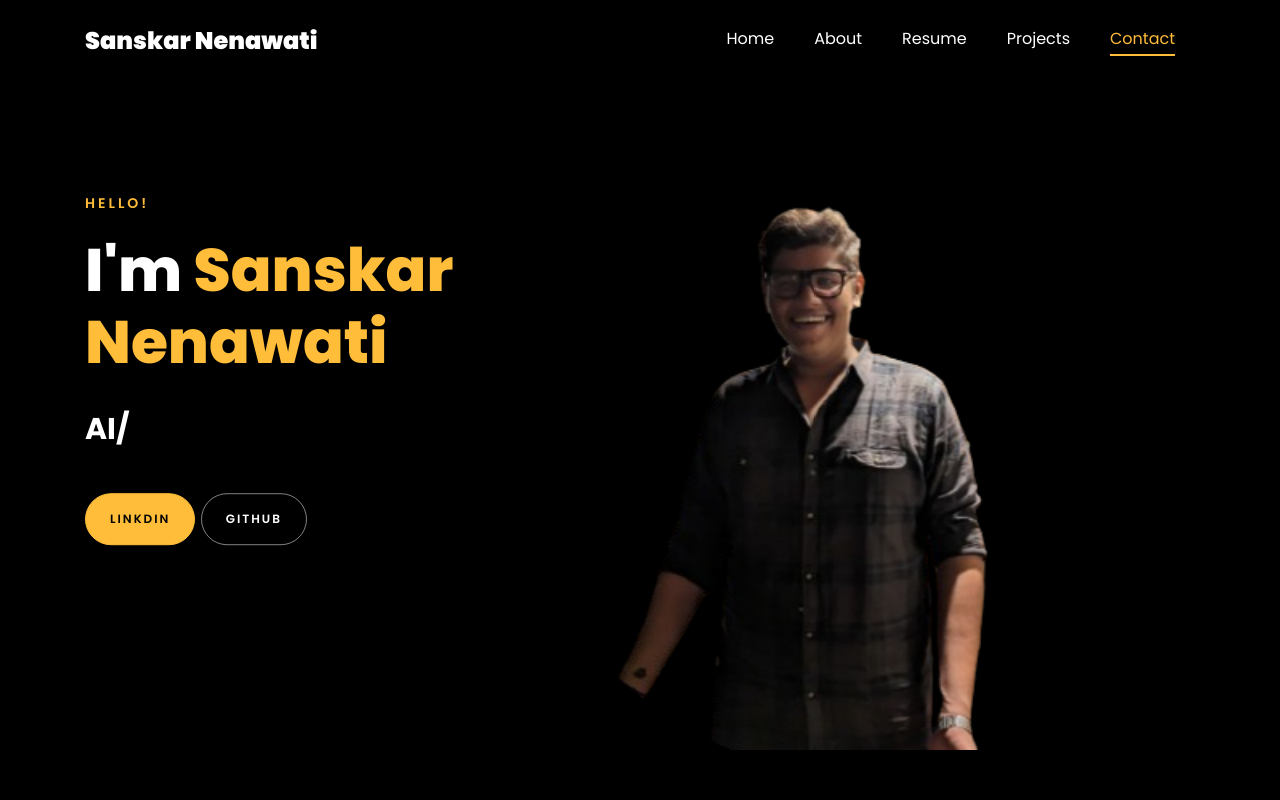
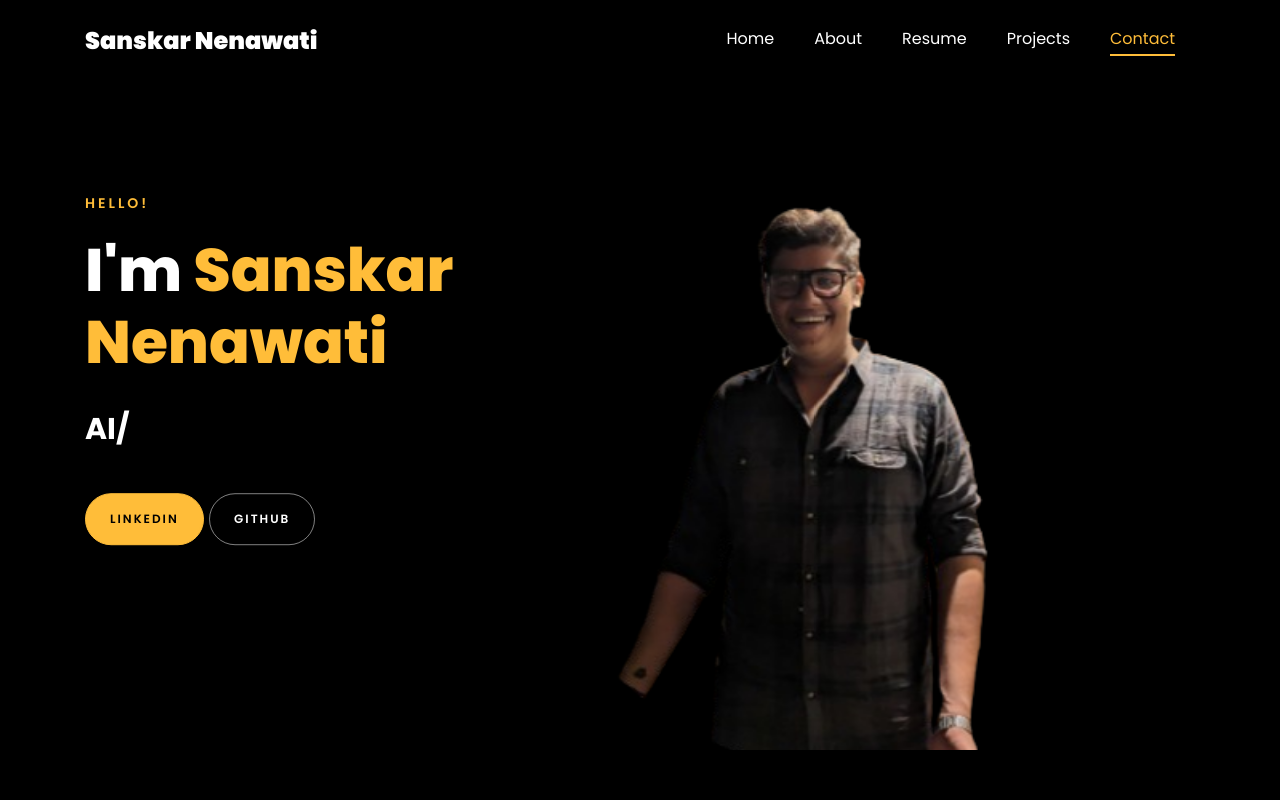
Before and after one commit to sanskarnenawati/portfolio_23, a plain HTML site: page index.html in a window 1280 px wide. Shown: the top 800 px of the page. Drawn offline with Linux system fonts and the light colour scheme; files whose address does not match are found by name.

Commit message:
initial1

```diff
--- a/index.html
+++ b/index.html
@@ -194,7 +194,7 @@
 								<!-- <h2 class="d-flex" style="margin-bottom: 0">With over 5 years of experience</h2> -->
 								<!-- <br> -->
 								<p><a href="https://www.linkedin.com/in/sanskarnenawati/"
-										class="btn btn-primary py-3 px-4">Linkdin</a>
+										class="btn btn-primary py-3 px-4">Linkedin</a>
 									<a href="https://github.com/sanskarnenawati"
 										class="btn btn-white btn-outline-white py-3 px-4">Github</a>
 								</p>
```
